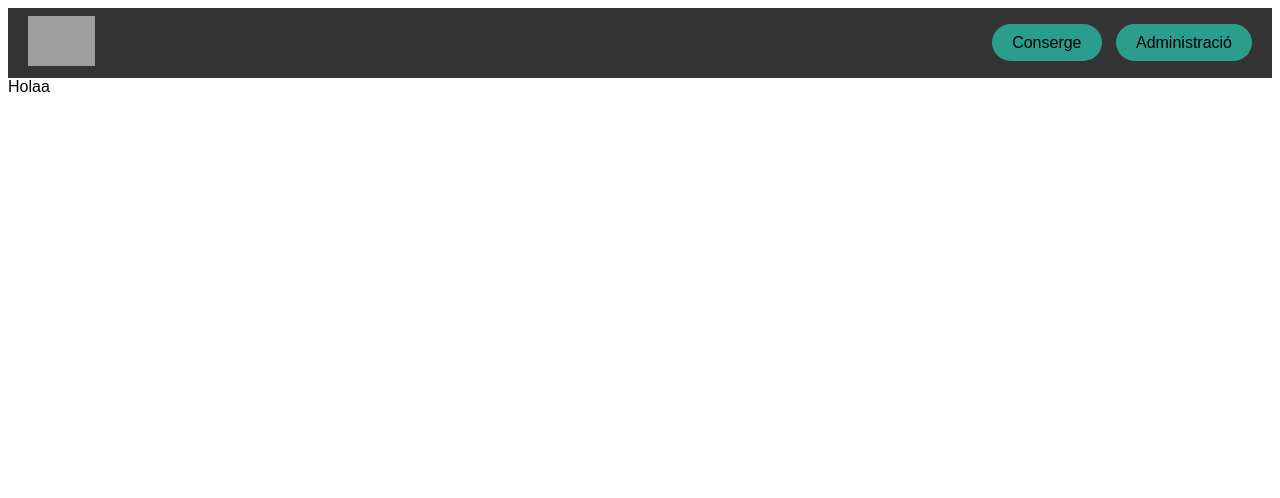
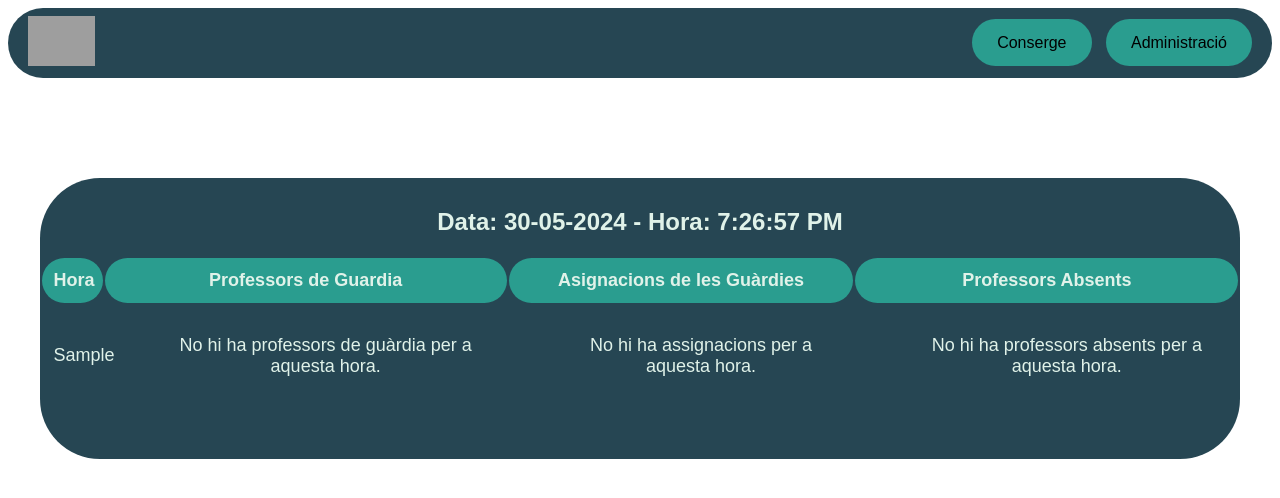
Before and after one commit to yeeriis/TeachGuard, a PHP site: page / in a window 1280 px wide. Shown: the top 498 px of the page. Run offline with PHP 8.4, Linux system fonts and the light colour scheme; tables that the repository leaves empty or names only in its code hold one stand-in row (values such as "Sample post"); some libraries are stand-ins or nearby versions; some web fonts are replaced; grey boxes are pictures that could not be loaded.

Commit message:
Vista Guardies Principal Done

```diff
--- a/controllers/PrincipalController.php
+++ b/controllers/PrincipalController.php
@@ -1,5 +1,6 @@
 <?php
 require "models/usuario.php";
+require "models/horario.php";
 
 
 class PrincipalController
@@ -7,6 +8,9 @@ class PrincipalController
     // Funciones de mostrar
     public function mostrarPaginaPrincipal()
     {
+        $horario = new Horario();
+        $horas = $horario->obtenirHores();
+        // $todosProfesores = $horario->obtenerProfesores();
         require_once "views/menu.php";
         require_once "views/tablaGuardias.php";
     }
--- a/models/horario.php
+++ b/models/horario.php
@@ -74,19 +74,38 @@ class Horario extends Database {
         }
     }
 
-    // Método para guardar un comentario para una hora específica
-    public static function guardarComentario($hora, $comentario) {
+    public function obtenerProfesoresAusentes($hora) {
         try {
-            $stmt = self::$db->prepare("UPDATE hores SET comentari = ? WHERE hora = ?");
-            $stmt->bindParam(1, $comentario, PDO::PARAM_STR);
-            $stmt->bindParam(2, $hora, PDO::PARAM_INT);
+            $diaSemanaActual = date('N');
+            $stmt = $this->db->prepare("SELECT p.nom, p.cognoms
+                                        FROM absencies a
+                                        INNER JOIN professors p ON a.professor_id = p.codi_professor
+                                        WHERE a.dia_id = ? AND a.hora = ?");
+            $stmt->bindParam(1, $diaSemanaActual, PDO::PARAM_INT);
+            $stmt->bindParam(2, $hora, PDO::PARAM_STR);
             $stmt->execute();
-            return true;
+            $profesoresAusentes = $stmt->fetchAll(PDO::FETCH_ASSOC);
+            $stmt->closeCursor();
+            return $profesoresAusentes;
         } catch (PDOException $e) {
             echo "Error: " . $e->getMessage();
-            return false;
+            return null;
         }
     }
+
+    // Método para guardar un comentario para una hora específica
+    // public static function guardarComentario($hora, $comentario) {
+    //     try {
+    //         $stmt = self::$db->prepare("UPDATE hores SET comentari = ? WHERE hora = ?");
+    //         $stmt->bindParam(1, $comentario, PDO::PARAM_STR);
+    //         $stmt->bindParam(2, $hora, PDO::PARAM_INT);
+    //         $stmt->execute();
+    //         return true;
+    //     } catch (PDOException $e) {
+    //         echo "Error: " . $e->getMessage();
+    //         return false;
+    //     }
+    // }
 
     public function obtenirHores() {
         try {
--- a/style.css
+++ b/style.css
@@ -12,12 +12,13 @@ body {
 
 /* Estilos para el menú */
 #menu {
-    background-color: #333;
+    background-color: #264653;
     color: white;
     display: flex;
     justify-content: space-between;
     padding: 10px 20px;
     height: 50px;
+    border-radius: 60px;
     align-items: center;
 }
 
@@ -30,7 +31,7 @@ body {
     background-color: #2A9D8F;
     border: none;
     color: black;
-    padding: 10px 20px;
+    padding: 15px 25px;
     margin-left: 10px;
     border-radius: 60px;
     cursor: pointer;
@@ -240,12 +246,17 @@ body {
     transition: all 0.2s ease-in-out;
     font-size: large;
 }
-.profesores-clase-select:hover,  .move-left-btn:hover, .move-right-btn:hover, .add-comment-btn:hover, #guardarButton:hover {
+
+.profesores-clase-select:hover,
+.move-left-btn:hover,
+.move-right-btn:hover,
+.add-comment-btn:hover,
+#guardarButton:hover {
     opacity: 0.7;
     border-radius: 0;
 }
 
-.faltados-list {
+li.faltados-list {
     color: #E0F2E9;
     font-size: large;
     list-style: none;
--- a/views/tablaGuardias.php
+++ b/views/tablaGuardias.php
@@ -1,5 +1,105 @@
 <?php
+$fechaActual = date('d-m-Y');
+?>
+<div class="taulaGestioGuardiesAdmin">
+    <div class="data-actual">
+        <h2>Data: <?php echo $fechaActual; ?> - Hora: <span id="hora-actual"></span></h2>
+    </div>
+    <table>
+        <thead>
+            <tr>
+                <th>Hora</th>
+                <th>Professors de Guardia</th>
+                <th>Asignacions de les Guàrdies</th>
+                <th>Professors Absents</th>
+                <!-- <th>Comentaris</th> -->
+            </tr>
+        </thead>
+        <tbody>
+            <?php foreach ($horas as $hora): ?>
+                <tr>
+                    <td><?php echo htmlspecialchars($hora); ?></td>
+                    <td>
+                        <ul>
+                            <?php
+                            $horario = new Horario(); // Crear una instancia de la clase Horario
+                            $profesoresGuardia = $horario->obtenerProfesoresGuardia($hora);
 
-echo "Holaa";
+                            // Verificar si se obtuvieron resultados
+                            if ($profesoresGuardia) {
+                                // Iterar sobre los profesores de guardia y mostrarlos en una lista
+                                foreach ($profesoresGuardia as $profesor) {
+                                    echo "<li>" . htmlspecialchars($profesor['professor']) . "</li>";
+                                }
+                            } else {
+                                echo "<li>No hi ha professors de guàrdia per a aquesta hora.</li>";
+                            }
+                            ?>
+                        </ul>
+                    </td>
+                    <td>
+                        <ul>
+                            <?php
+                            $asignaciones = [];
+                            $ausencias = $horario->obtenerProfesoresAusentes($hora);
 
-?>
+                            // Crear asignaciones
+                            if ($profesoresGuardia && $ausencias) {
+                                $i = 0;
+                                foreach ($ausencias as $ausencia) {
+                                    if (isset($profesoresGuardia[$i])) {
+                                        $asignaciones[] = htmlspecialchars($profesoresGuardia[$i]['professor']) . " ". ' -> ' . htmlspecialchars($ausencia['nom']) . " " . htmlspecialchars($ausencia['cognoms']);
+                                        $i++;
+                                    }
+                                }
+                            }
+
+                            // Mostrar asignaciones
+                            if ($asignaciones) {
+                                foreach ($asignaciones as $asignacion) {
+                                    echo "<li>$asignacion</li>";
+                                }
+                            } else {
+                                echo "<li>No hi ha assignacions per a aquesta hora.</li>";
+                            }
+                            ?>
+                        </ul>
+                    </td>
+                    <td>
+                        <ul class="faltados-list" data-hora="<?php echo htmlspecialchars($hora); ?>">
+                            <?php
+                            $profesoresAusentes = $horario->obtenerProfesoresAusentes($hora);
+
+                            // Verificar si se obtuvieron resultados
+                            if ($profesoresAusentes) {
+                                // Iterar sobre los profesores ausentes y mostrarlos en una lista
+                                foreach ($profesoresAusentes as $profesor) {
+                                    echo "<li>" . htmlspecialchars($profesor['nom'] . ' ' . $profesor['cognoms']) . "</li>";
+                                }
+                            } else {
+                                echo "<li>No hi ha professors absents per a aquesta hora.</li>";
+                            }
+                            ?>
+                        </ul>
+                    </td>
+                    <!-- <td>
+                        <button class="add-comment-btn" data-hora="<?php echo htmlspecialchars($hora); ?>">Afegir
+                            Comentari</button>
+                    </td> -->
+                </tr>
+            <?php endforeach; ?>
+        </tbody>
+    </table>
+</div>
+<script>
+document.addEventListener('DOMContentLoaded', function() {
+    function updateHoraActual() {
+        const now = new Date();
+        const formattedTime = now.toLocaleTimeString();
+        document.getElementById('hora-actual').textContent = formattedTime;
+    }
+
+    setInterval(updateHoraActual, 1000);
+    updateHoraActual(); // Inicializa la hora actual al cargar la página
+});
+</script>
```
Also changed, not shown: other parts of style.css (+76 -8 lines), script-guardies.js (+4 -14 lines), views/admin/gestioGuardies.php (+7 -9 lines).
